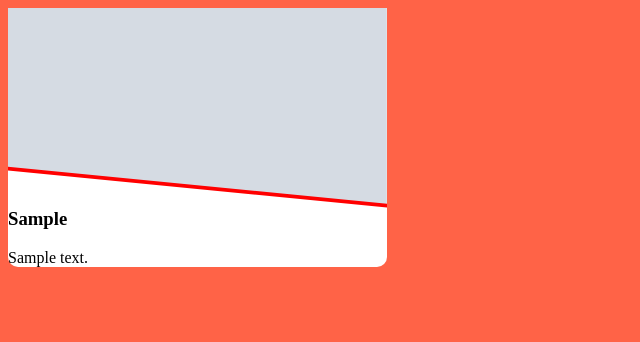
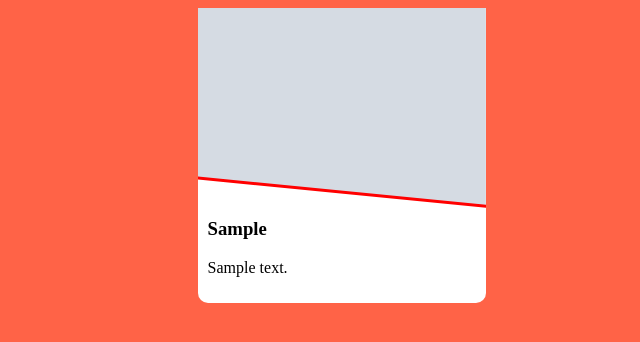
Before and after one commit to thesus/bokstaever, a Django app: page / in a window 1280 px wide. Shown: the top 342 px of the page, without its empty margins (0-640 px from the left). Run offline with Django 3.2, Linux system fonts and the light colour scheme; tables that the repository leaves empty hold one stand-in row (values such as "Sample post"); grey boxes marked "Sample" are stand-in pictures; style sheets or scripts are compiled from the project's sources.

Commit message:
row layout, also moved layout to scss file

```diff
--- /dev/null
+++ b/src/bokstaever/static/css/style.scss
@@ -0,0 +1,42 @@
+.image {
+  height: 200px;
+  position: relative;
+  svg {
+      position: relative;
+      top: 0;
+      left: 0;
+      width: 100%;
+      height: 200px;
+      background-color: white;
+  }
+}
+
+.post {
+  width: 100%;
+  position: relative;
+  margin-bottom: 40px;
+  h3 {
+    margin-top: 0;
+  }
+  // flex-basis: 30%;
+  break-inside: avoid;
+  margin-bottom: 10px;
+}
+
+.post-content {
+    background-color: white;
+    width: calc(100% - 20px);
+    border-radius: 0 0 10px 10px;
+    padding: 10px;
+}
+
+body {
+  background-color: tomato;
+}
+
+.overview {
+    column-count: 3;
+    column-gap: 10px;
+    width: 70%;
+    margin: 0 auto;
+}
--- a/src/bokstaever/templates/bokstaever/base.html
+++ b/src/bokstaever/templates/bokstaever/base.html
@@ -1,5 +1,9 @@
 {% extends 'base.html' %}
 {% load static %}
+
+{% block stylesheets %}
+    <link rel="stylesheet" href="{% static 'css/style.css' %}">
+{% endblock stylesheets %}
 
 {% block javascript %}
 {% endblock javascript %}
--- a/src/bokstaever/templates/bokstaever/index.html
+++ b/src/bokstaever/templates/bokstaever/index.html
@@ -1,7 +1,7 @@
 {% extends 'bokstaever/base.html' %}
 
 {% block content %}
-
+    <div class="overview">
     {% for post in object_list %}
         <div class="post">
             <div class="image">
@@ -21,38 +21,5 @@
             </div>
         </div>
     {% endfor %}
-
-<style>
-.image svg {
-  position: relative;
-  top: 0;
-  left: 0;
-  width: 100%;
-  height: 200px;
-  background-color: white;
-}
-.image {
-  height: 200px;
-  position: relative;
-}
-
-.post {
-  width: 30%;
-  position: relative;
-  margin-bottom: 40px;
-}
-
-h3 {
-  margin-top: 0;
-}
-
-.post-content {
-    background-color: white;
-    width: 100%;
-    border-radius: 0 0 10px 10px;
-}
-body {
-  background-color: tomato;
-}
-</style>
+    </div>
 {% endblock content %}
```
Also changed, not shown: 1 other file. Lines whose indentation alone changed are shown as unchanged.
